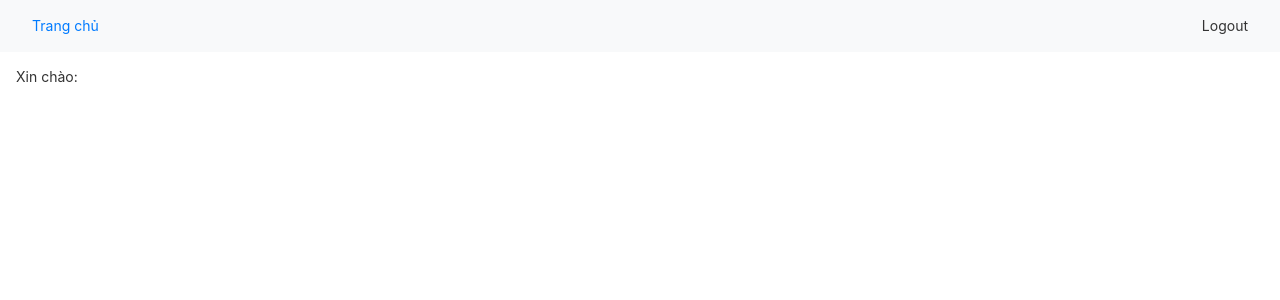
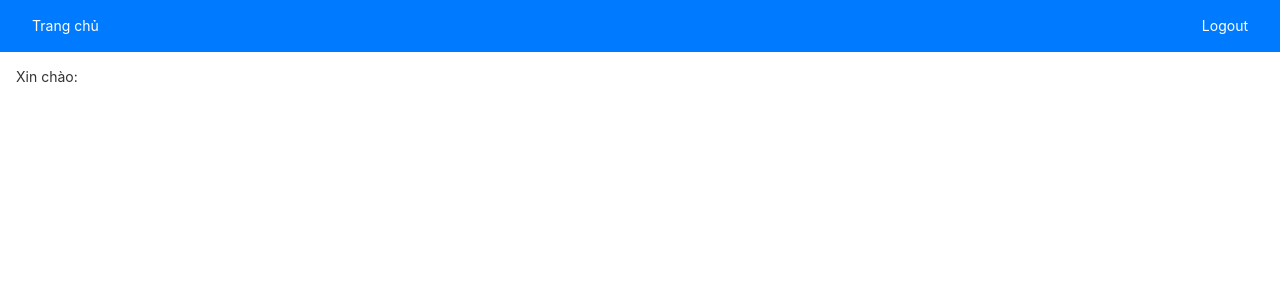
Before and after one commit to frederick-greenacademy/pi_console_system, an Angular app in the folder src/client/pi-frontend/: page /home in a window 1280 px wide. Shown: the top 300 px of the page. Built offline with nearby package versions, Linux system fonts and the light colour scheme; sample sign-in values are in the browser's storage.

Commit message:
set primary color for nav and text

```diff
--- a/src/client/pi-frontend/src/app/app.component.html
+++ b/src/client/pi-frontend/src/app/app.component.html
@@ -1,6 +1,6 @@
-<nav class="navbar navbar-light bg-light justify-content-between">
-  <a class="nav-item nav-link" routerLink="/">Trang chủ</a>
-  <a class="nav-item nav-link" (click)="logout()" *ngIf="user">Logout</a>
+<nav class="navbar navbar-light bg-primary justify-content-between">
+  <a class="nav-item nav-link text-white" routerLink="/">Trang chủ</a>
+  <a class="nav-item nav-link text-white" (click)="logout()" *ngIf="user">Logout</a>
 </nav>
 
 <div class="content">
```
